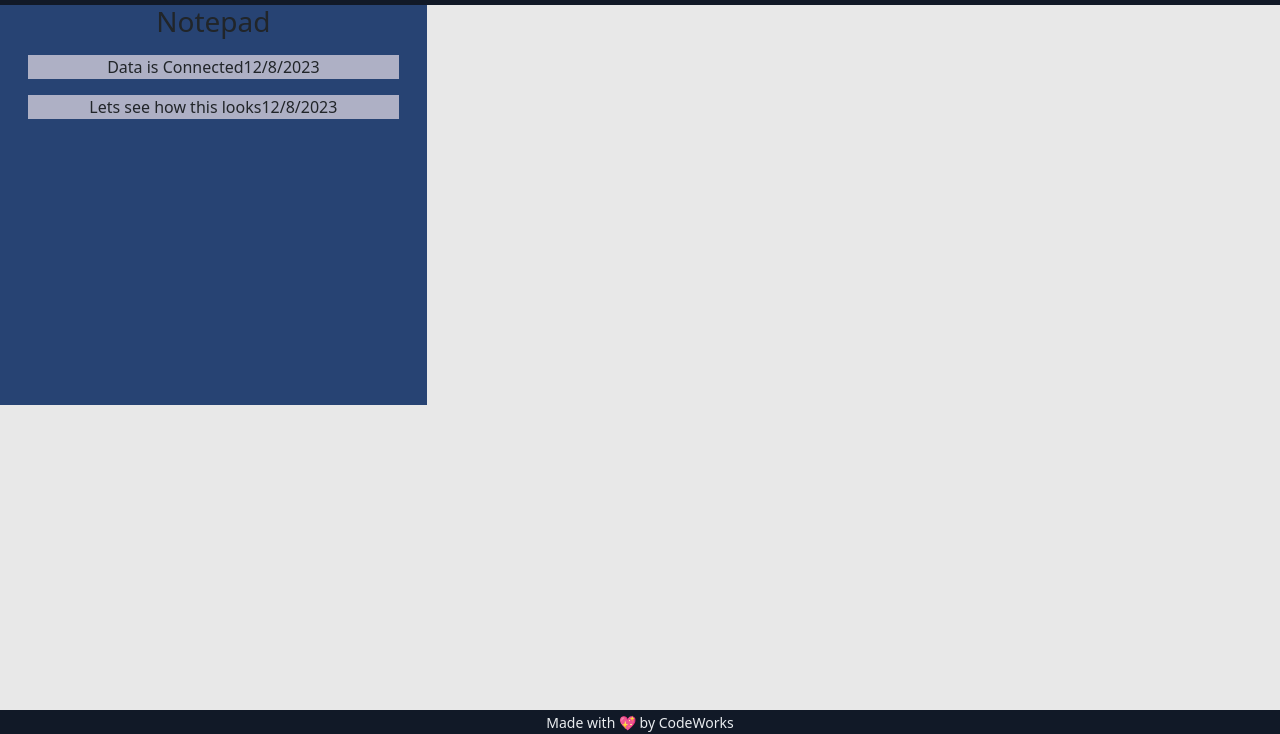
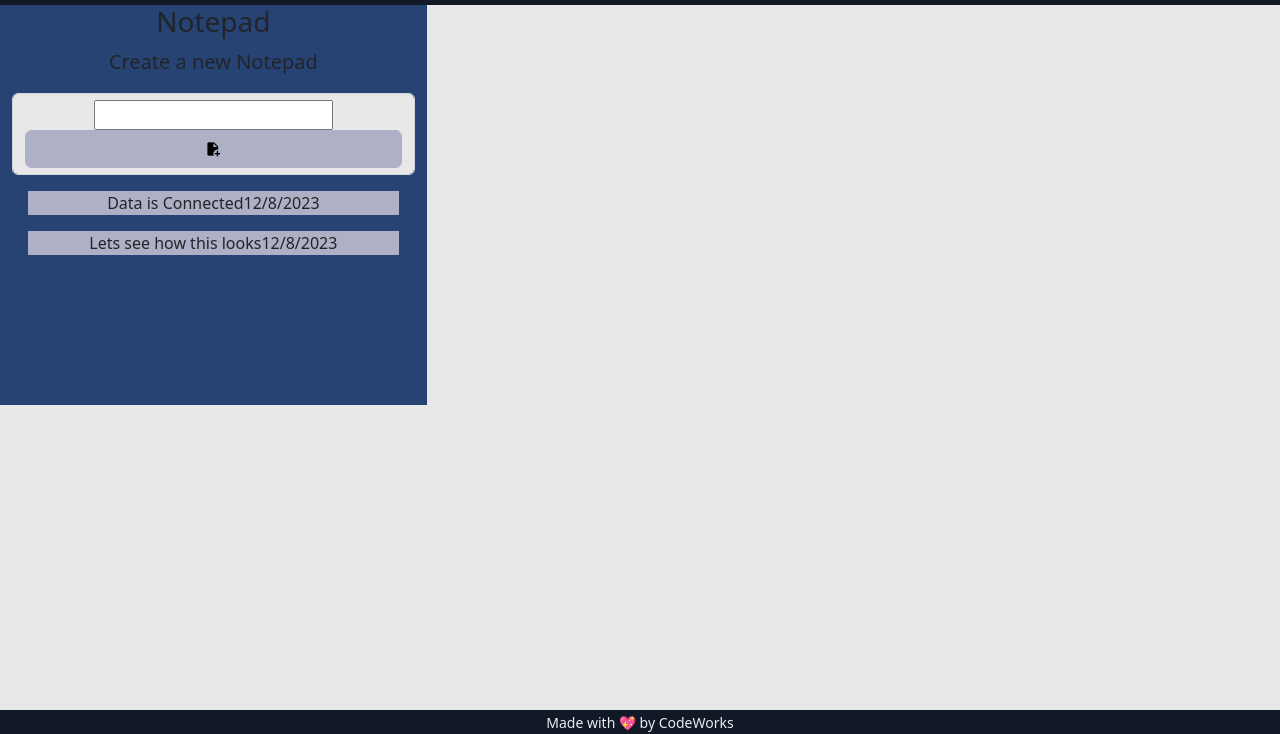
Before and after one commit to Josh-Decime/Checkpoint-Jot, a website with bundled scripts: page index.html in a window 1280 px wide. Shown: the part 66-800 px from the top of the page. Built offline with nearby package versions, Linux system fonts and the light colour scheme; a script that the page names is missing.

Commit message:
Input name of new note

```diff
--- a/app/controllers/NotepadController.js
+++ b/app/controllers/NotepadController.js
@@ -1,4 +1,8 @@
 import { AppState } from "../AppState.js";
+import { notepadService } from "../services/NotepadService.js";
+import { getFormData } from "../utils/FormHandler.js";
+
+
 function _drawNotepadList() {
     console.log('drawing notepad')
     const notePad = AppState.notePad
@@ -15,11 +19,17 @@ export class NotepadController {
         _drawNotepadList()
     }
 
-    // createNotepad(){
-    //     event.preventDefault()
-    //     const form = event.target
-    //     const formData = getFormData(form)
-    //     formData.editedTime = formData.editedTime.
-    // }
+    createNotepad() {
+        console.log('begin creating a note')
+
+        event.preventDefault()
+        const form = event.target
+        const formData = getFormData(form)
+        // formData.editedTime = formData.editedTime.replaceAll('-', '/')
+        console.log('➕📒', formData)
+        notepadService.createNotepad(formData)
+        // @ts-ignore
+        form.reset()
+    }
 
 }
--- a/app/router-config.js
+++ b/app/router-config.js
@@ -9,19 +9,7 @@ export const router = new Router([
   {
     path: '',
     controllers: [NotepadController],
-    view: /*html*/`
-    <section class="container-fluid">
-      <section class="row">
-        <section class="col-4 bg-primary sidebar-height">
-          <h3 class="text-center"  >Notepad</h3>
-          <div class="" id="notepad-list">
-          </div>
-        </section>
-        <section class="col-8">
-        </section>
-      </section>
-    </section>
-    `
+    view: `app/views/NotepadView.html`
   },
   {
     path: '#/about',
--- /dev/null
+++ b/app/services/NotepadService.js
@@ -0,0 +1,13 @@
+import { AppState } from "../AppState.js";
+import { Notepad } from "../models/Notepad.js";
+import { loadState, saveState } from "../utils/Store.js";
+
+
+class NotepadService {
+    createNotepad(formData) {
+        const newNotepad = new Notepad(formData)
+        console.log('✨📒', newNotepad)
+    }
+}
+
+export const notepadService = new NotepadService()
--- a/app/views/NotepadView.html
+++ b/app/views/NotepadView.html
@@ -1,7 +1,25 @@
-<section class="container fluid">
+<section class="container-fluid">
     <section class="row">
-        <section class="col-4 bg-primary">
+
+        <section class="col-4 bg-primary sidebar-height">
+
             <h3 class="text-center">Notepad</h3>
+
+            <form onsubmit="app.NotepadController.createNotepad()">
+                <div class=" mb-2">
+                    <p class="fs-5 text-center">Create a new Notepad</p>
+                </div>
+                <div class="input-group">
+                    <div class="text-center form-control">
+                        <input type="text" name="noteName" id="note-name">
+                        <button type="submit" class="btn btn-secondary form-control" title="Create a new notepad"><i
+                                class="mdi mdi-file-plus"></i></button>
+                    </div>
+
+                </div>
+            </form>
+
+
             <div class="" id="notepad-list">
             </div>
         </section>
```
